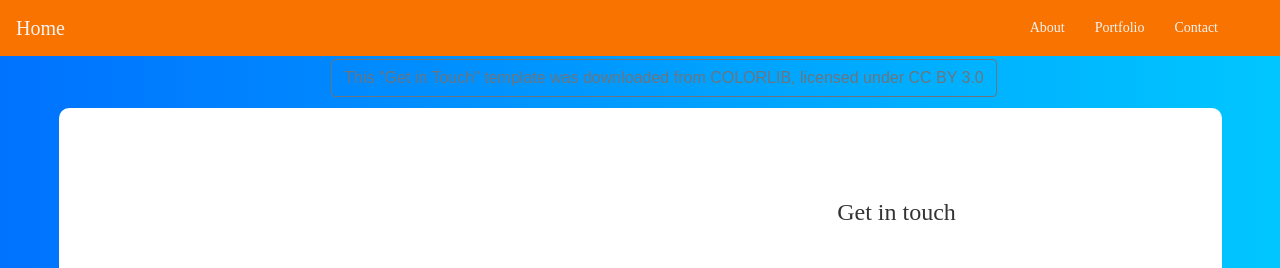
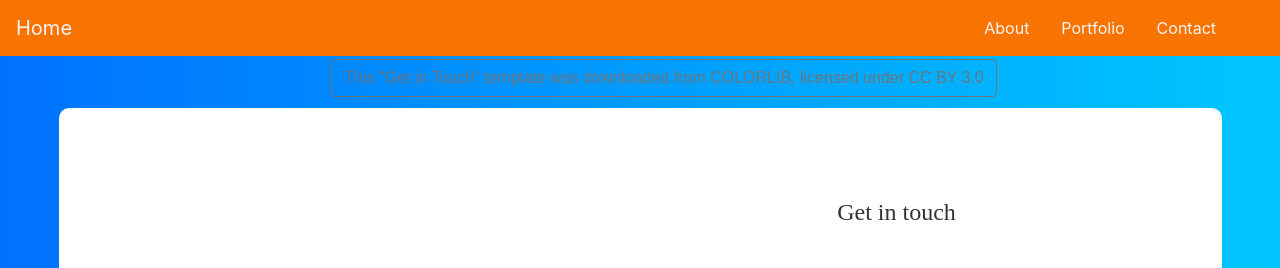
Before and after one commit to liacast/ProjectHW2-Bootstrap, a plain HTML site: page contact.html in a window 1280 px wide. Shown: the top 268 px of the page. Drawn offline with nearby package versions, Linux system fonts and the light colour scheme; files whose address does not match are found by name.

Commit message:
font is fixed

```diff
--- a/contact.html
+++ b/contact.html
@@ -9,8 +9,9 @@
     <!-- Bootstrap CSS -->
     <link rel="stylesheet" href="https://maxcdn.bootstrapcdn.com/bootstrap/4.0.0/css/bootstrap.min.css"
         integrity="sha384-Gn5384xqQ1aoWXA+058RXPxPg6fy4IWvTNh0E263XmFcJlSAwiGgFAW/dAiS6JXm" crossorigin="anonymous">
+    <link rel="stylesheet" href="stylecontact.css">
     <link rel="stylesheet" type="text/css" href="style.css">
-    <link rel="stylesheet" href="stylecontact.css">
+
 
     <title>YCProfile</title>
 </head>
--- a/stylecontact.css
+++ b/stylecontact.css
@@ -18,9 +18,9 @@
 
   /*---------------------------------------------*/
   a {
-      font-family: Montserrat-Regular;
-      font-size: 14px;
-      line-height: 1.7;
+      font-family: -apple-system, BlinkMacSystemFont, 'Segoe UI', Roboto, Oxygen, Ubuntu, Cantarell, 'Open Sans', 'Helvetica Neue', sans-serif;
+      font-size: 1rem;
+      line-height: 1.5;
       color: #666666;
       margin: 0px;
       transition: all 0.4s;
```
